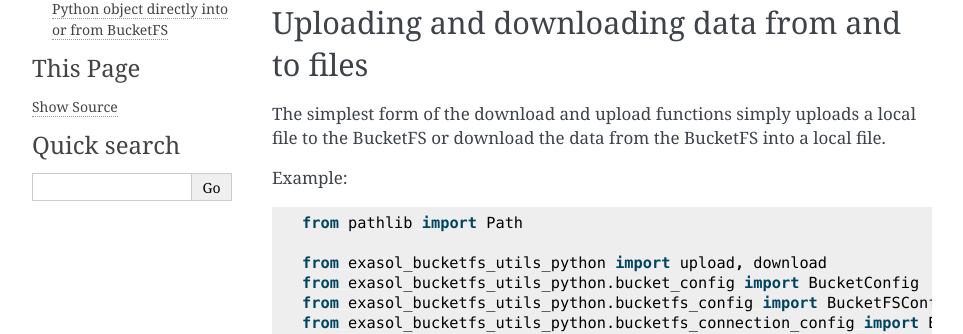
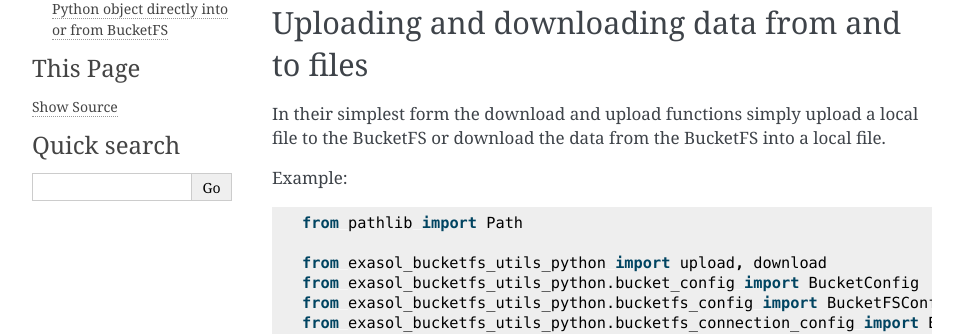
Before and after one commit to exasol/bucketfs-utils-python, a Sphinx documentation site: the page built from doc/user_guide/upload_download_functions.rst, in a window 1280 px wide and 900 px high. Shown: the part 348-682 px from the top of the window, without its empty margins (148-1111 px from the left). Built offline with Sphinx 7.4.7, drawn with Linux system fonts in a browser that asks for light colours.

Commit message:
Apply suggestions from code review
Co-authored-by: Thomas Ubensee <34603111+tomuben@users.noreply.github.com>

```diff
--- a/doc/user_guide/upload_download_functions.rst
+++ b/doc/user_guide/upload_download_functions.rst
@@ -14,7 +14,7 @@ For more details, please refer to our
 Uploading and downloading data from and to files
 ################################################
 
-The simplest form of the download and upload functions simply uploads a local file to the BucketFS or
+In their simplest form the download and upload functions simply upload a local file to the BucketFS or
 download the data from the BucketFS into a local file.
 
 Example:
```
